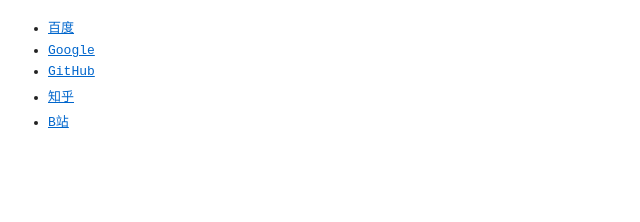
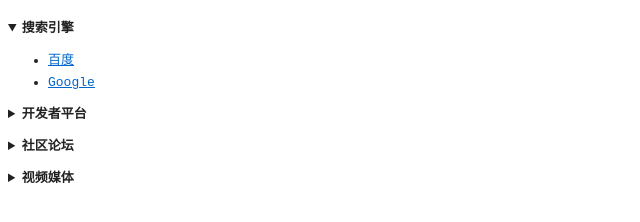
Before and after one commit to sjwv/sjwv.github.io, a plain HTML site: page index.html in a window 1280 px wide. Shown: the whole page, without its empty margins (0-640 px from the left). Drawn offline with Linux system fonts and the light colour scheme.

Commit message:
Update index.html

```diff
--- a/index.html
+++ b/index.html
@@ -7,17 +7,36 @@
     body { font-family: monospace; background: #fff; color: #222; }
     a { color: #0066cc; text-decoration: underline; }
     li { margin: 0.5em 0; }
+    details { margin-bottom: 1em; }
+    summary { cursor: pointer; font-weight: bold; }
   </style>
 </head>
 <body>
   <h1></h1>
+  <details open>
+    <summary>搜索引擎</summary>
     <ul>
       <li><a href="https://www.baidu.com" target="_blank">百度</a></li>
       <li><a href="https://www.google.com" target="_blank">Google</a></li>
+    </ul>
+  </details>
+  <details>
+    <summary>开发者平台</summary>
+    <ul>
       <li><a href="https://github.com" target="_blank">GitHub</a></li>
+    </ul>
+  </details>
+  <details>
+    <summary>社区论坛</summary>
+    <ul>
       <li><a href="https://www.zhihu.com" target="_blank">知乎</a></li>
+    </ul>
+  </details>
+  <details>
+    <summary>视频媒体</summary>
+    <ul>
       <li><a href="https://www.bilibili.com" target="_blank">B站</a></li>
-    <!-- 可继续添加 -->
     </ul>
+  </details>
 </body>
 </html>
```
Lines whose indentation alone changed are shown as unchanged.
